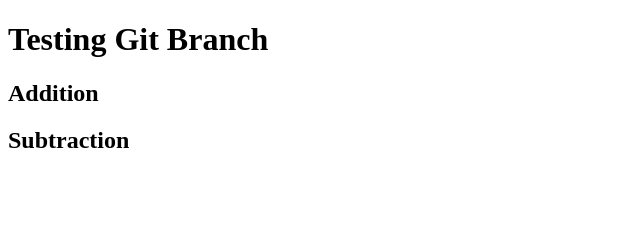
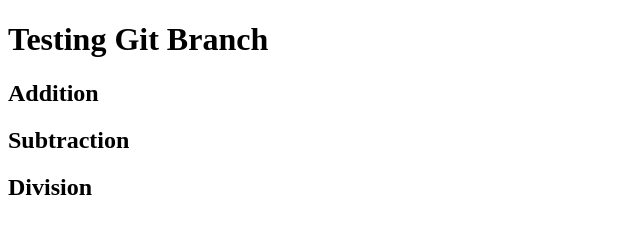
Before and after one commit to Karthik-raghavan/test-web-page, a plain HTML site: page index.html in a window 1280 px wide. Shown: the whole page, without its empty margins (0-640 px from the left). Drawn offline with Linux system fonts and the light colour scheme.

Commit message:
Update index.html

```diff
--- a/index.html
+++ b/index.html
@@ -6,6 +6,7 @@
 
 <h2>Addition</h2>
 <h2>Subtraction</h2>
+<h2>Division</h2>
 
 
 
```
